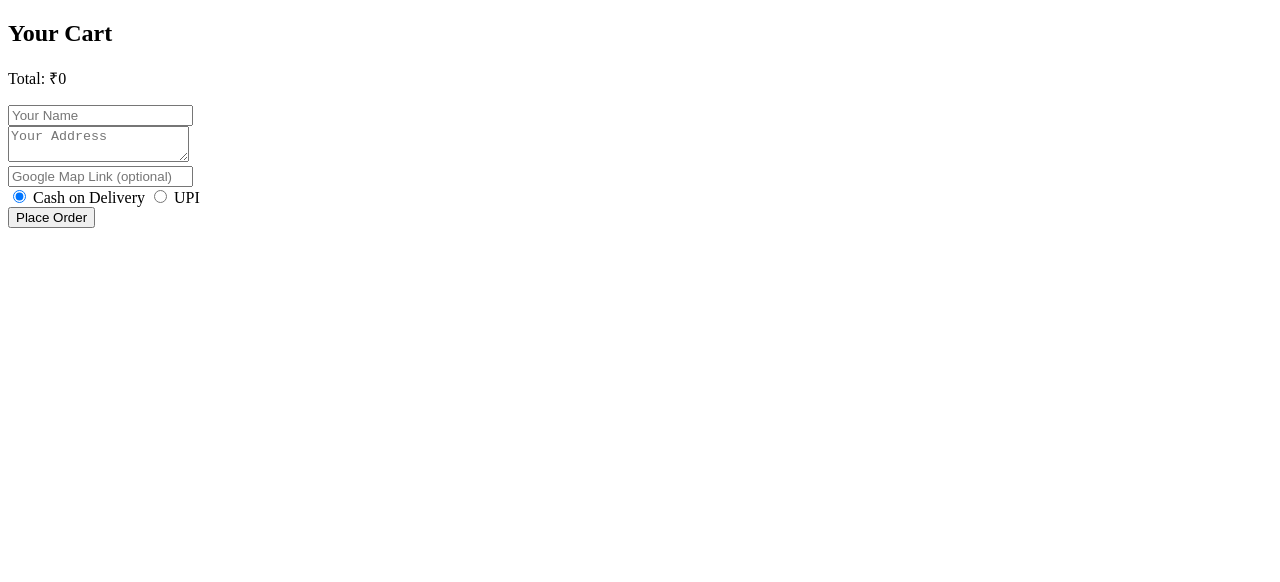
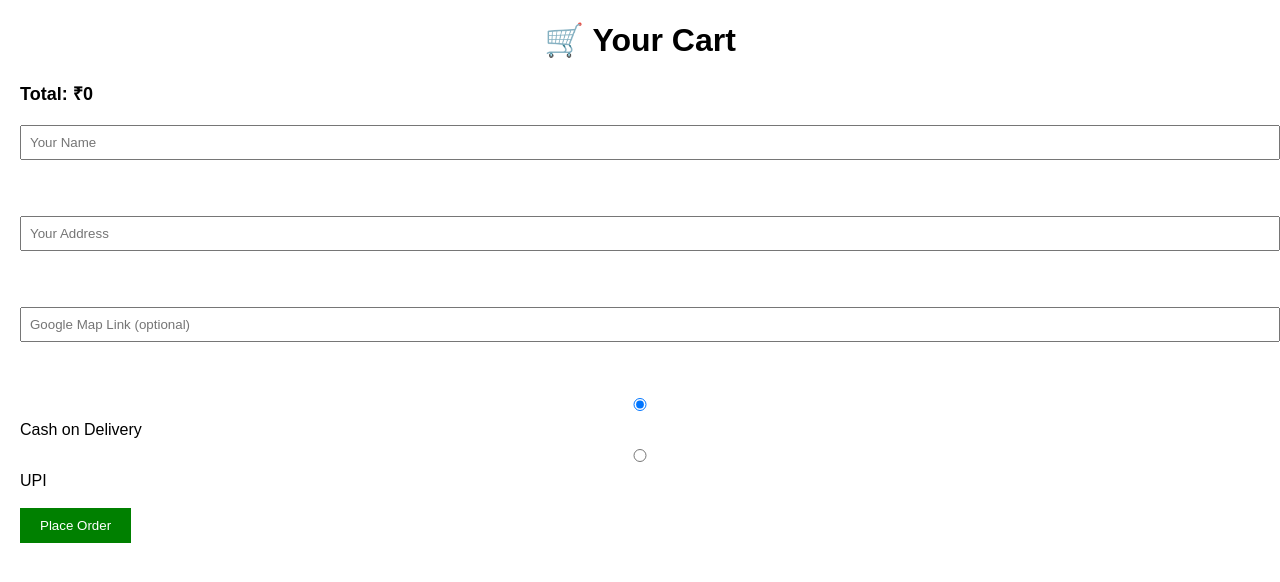
Before and after one commit to Sathishreddyambati/food-for-you, a plain HTML site: page cart.html in a window 1280 px wide. Drawn offline with Linux system fonts and the light colour scheme.

Commit message:
Update cart.html

```diff
--- a/cart.html
+++ b/cart.html
@@ -1,23 +1,43 @@
 <!DOCTYPE html>
 <html lang="en">
 <head>
-  <meta charset="UTF-8">
-  <meta name="viewport" content="width=device-width, initial-scale=1.0">
-  <title>Your Cart</title>
+  <meta charset="UTF-8" />
+  <meta name="viewport" content="width=device-width, initial-scale=1.0"/>
+  <title>Your Cart - Food For You</title>
+  <link rel="stylesheet" href="style.css" />
 </head>
 <body>
-  <h2>Your Cart</h2>
-  <div id="cartItems"></div>
-  <p>Total: ₹<span id="total">0</span></p>
-  <form onsubmit="submitOrder(); return false;">
-    <input type="text" id="name" placeholder="Your Name" required><br>
-    <textarea id="address" placeholder="Your Address" required></textarea><br>
-    <input type="text" id="mapLink" placeholder="Google Map Link (optional)"><br>
-    <label><input type="radio" name="payment" value="COD" checked> Cash on Delivery</label>
-    <label><input type="radio" name="payment" value="UPI"> UPI</label><br>
-    <button type="submit">Place Order</button>
-  </form>
-  <script src="firebase-config.js"></script>
+  <header>
+    <h1>🛒 Your Cart</h1>
+  </header>
+
+  <main>
+    <div id="cartItems" class="cart-list"></div>
+
+    <div id="totalAmount" style="margin: 20px 0; font-size: 18px; font-weight: bold;">
+      Total: ₹0
+    </div>
+
+    <form id="orderForm">
+      <input type="text" id="name" placeholder="Your Name" required /><br /><br />
+      <input type="text" id="address" placeholder="Your Address" required /><br /><br />
+      <input type="text" id="mapLink" placeholder="Google Map Link (optional)" /><br /><br />
+
+      <label>
+        <input type="radio" name="payment" value="Cash on Delivery" checked />
+        Cash on Delivery
+      </label>
+      <label>
+        <input type="radio" name="payment" value="UPI" />
+        UPI
+      </label>
+      <br /><br />
+      <button type="submit">Place Order</button>
+    </form>
+  </main>
+
+  <script src="https://www.gstatic.com/firebasejs/9.6.1/firebase-app-compat.js"></script>
+  <script src="https://www.gstatic.com/firebasejs/9.6.1/firebase-database-compat.js"></script>
   <script src="app.js"></script>
 </body>
-</html><!-- Cart page with summary and UPI/COD selection -->
+</html>
```
